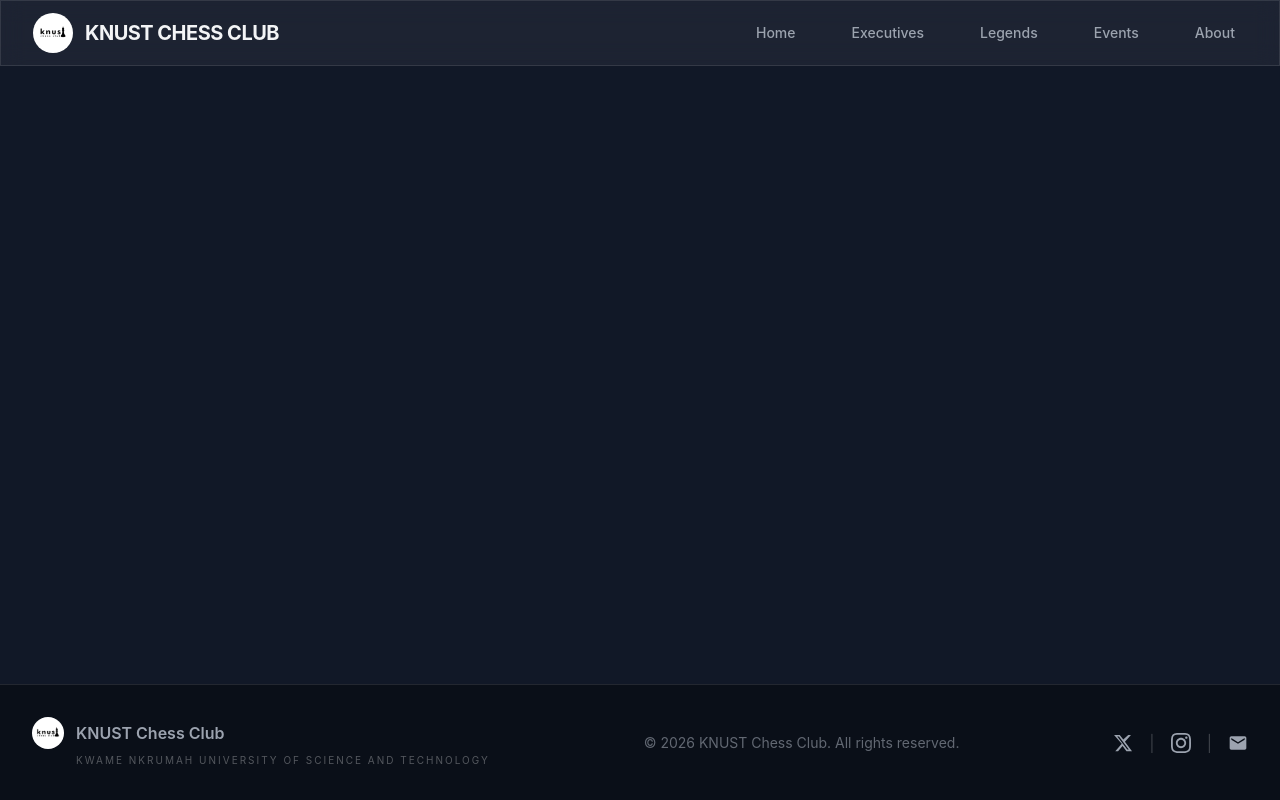
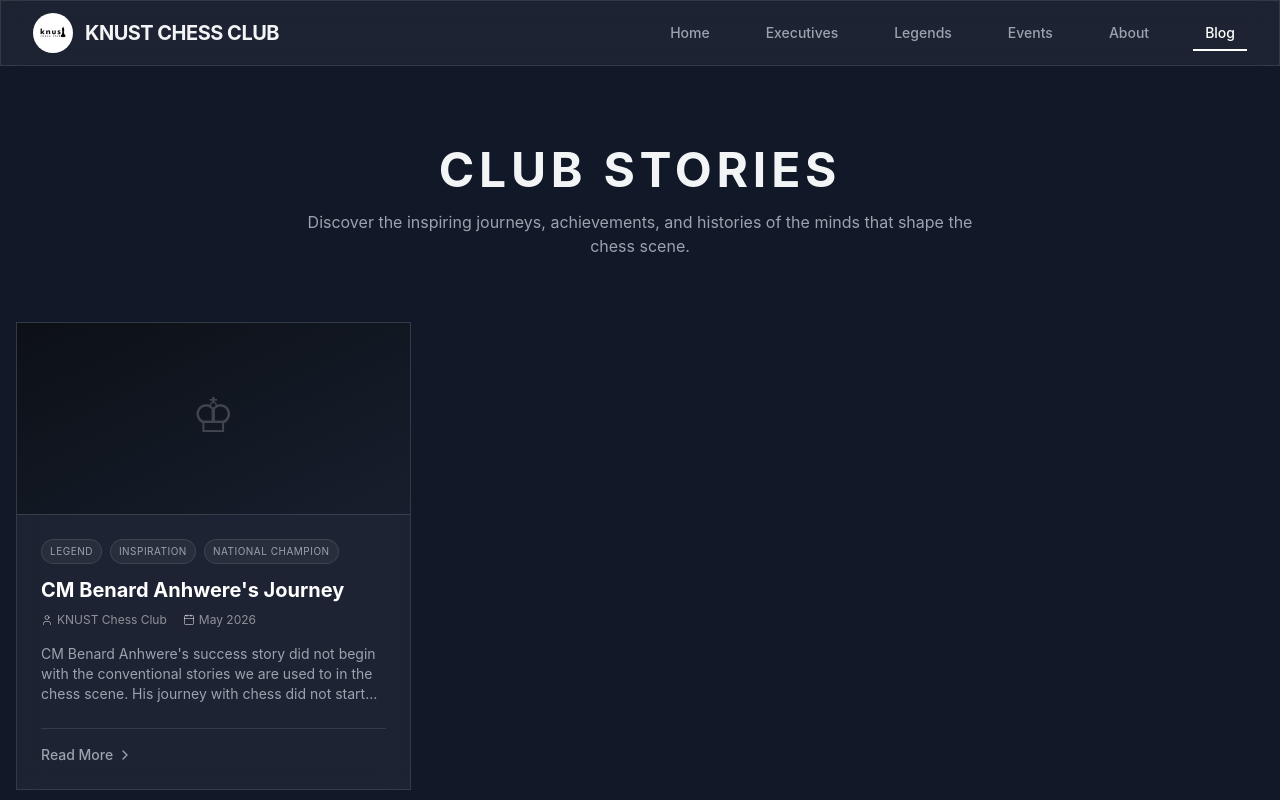
Before and after one commit to ALpatson/knust_chess_website, a React (Vite) app: page /blog in a window 1280 px wide. Shown: the top 800 px of the page. Built offline with nearby package versions, Linux system fonts and the light colour scheme.

Commit message:
add blog page

```diff
--- a/src/App.jsx
+++ b/src/App.jsx
@@ -7,6 +7,7 @@ import Legends from './pages/Legends';
 import Events from './pages/Events';
 import About from './pages/About';
 import Join from './pages/Join';
+import Blog from './pages/Blog';
 
 function App() {
   return (
@@ -21,6 +22,7 @@ function App() {
             <Route path="/events" element={<Events />} />
             <Route path="/about" element={<About />} />
             <Route path="/join" element={<Join />} />
+            <Route path="/blog" element={<Blog />} />
           </Routes>
         </main>
         <Footer />
--- a/src/components/Navbar.jsx
+++ b/src/components/Navbar.jsx
@@ -13,6 +13,7 @@ const Navbar = () => {
     { name: 'Legends', path: '/legends' },
     { name: 'Events', path: '/events' },
     { name: 'About', path: '/about' },
+    { name: 'Blog', path: '/blog' },
   ];
 
   return (
--- /dev/null
+++ b/src/pages/Blog.jsx
@@ -0,0 +1,167 @@
+import { motion, AnimatePresence } from 'framer-motion';
+import { useState } from 'react';
+import { X, ChevronRight, Calendar, User } from 'lucide-react';
+
+const blogPosts = [
+  {
+    id: 1,
+    title: "CM Benard Anhwere's Journey",
+    author: "KNUST Chess Club",
+    date: "May 2026",
+    summary: "CM Benard Anhwere's success story did not begin with the conventional stories we are used to in the chess scene. His journey with chess did not start when he was about five...",
+    content: [
+      "CM Benard Anhwere's success story (spoiler alert) did not begin with the conventional stories we are used to in the chess scene. His journey with chess did not start when he was about five, six or seven years old. Nor did it start he was about eight. His first introduction to chess was at sixteen, when he saw a group of boys intently perusing an 8×8 checkered board with distinct pieces at Presbyterian Boys' Secondary School, Legon.",
+      "Today, he holds the Ghana National Chess Championship (2025) title and has represented Ghana in several chess Olympiads. According to him, Representing Ghana at the 44th FIDE Chess Olympiad in India (his first Olympiad) was the most surreal moment of his chess career. He had grown from the sixteen-year-old boy that decided to teach himself chess using the internet to a twenty-six-year-old representing Ghana at such an international stage.",
+      "A fun fact about CM Anhwere is that he can teach himself anything. Fueled by his love for languages, he has taught himself to speak French, Spanish and is currently trying to add Mandarin Chinese to the list. Moreover, after studying civil engineering at KNUST, he works as a water resources engineer.",
+      "From teaching himself chess at sixteen to becoming the national champion, his next dream is to defeat a grandmaster in an over-the-board classical game."
+    ],
+    image: null,
+    tags: ["Legend", "Inspiration", "National Champion"]
+  }
+];
+
+const Blog = () => {
+  const [selectedPost, setSelectedPost] = useState(null);
+
+  return (
+    <div className="py-20 px-4 max-w-7xl mx-auto min-h-screen relative">
+      <div className="text-center mb-16">
+        <motion.h1
+          initial={{ opacity: 0, y: -20 }}
+          animate={{ opacity: 1, y: 0 }}
+          className="text-4xl md:text-5xl font-bold uppercase tracking-widest mb-4"
+        >
+          Club Stories
+        </motion.h1>
+        <motion.p
+          initial={{ opacity: 0 }}
+          animate={{ opacity: 1 }}
+          transition={{ delay: 0.2 }}
+          className="text-chess-accent max-w-2xl mx-auto"
+        >
+          Discover the inspiring journeys, achievements, and histories of the minds that shape the chess scene.
+        </motion.p>
+      </div>
+
+      <div className="grid grid-cols-1 md:grid-cols-2 lg:grid-cols-3 gap-8">
+        {blogPosts.map((post, index) => (
+          <motion.div
+            key={post.id}
+            initial={{ opacity: 0, scale: 0.95 }}
+            animate={{ opacity: 1, scale: 1 }}
+            transition={{ delay: index * 0.1 }}
+            className="glass-panel overflow-hidden flex flex-col group h-full cursor-pointer hover:border-white/20 transition-all duration-300"
+            onClick={() => setSelectedPost(post)}
+          >
+            {/* Image Section */}
+            <div className="h-48 bg-gray-800 relative border-b border-white/10 overflow-hidden">
+              {post.image ? (
+                <img src={post.image} alt={post.title} className="w-full h-full object-cover group-hover:scale-105 transition-transform duration-700" />
+              ) : (
+                <div className="absolute inset-0 flex flex-col items-center justify-center text-white/20 group-hover:text-white/30 transition-colors bg-gradient-to-br from-black/60 to-gray-900/60">
+                  <span className="text-5xl mb-2">♔</span>
+                </div>
+              )}
+            </div>
+
+            {/* Content Section */}
+            <div className="p-6 flex flex-col flex-grow relative">
+              <div className="flex gap-2 mb-3 flex-wrap">
+                {post.tags.map(tag => (
+                  <span key={tag} className="text-[10px] uppercase tracking-wider bg-white/5 text-chess-accent px-2 py-1 rounded-full border border-white/10">
+                    {tag}
+                  </span>
+                ))}
+              </div>
+
+              <h2 className="text-xl font-bold text-white mb-2 line-clamp-2">
+                {post.title}
+              </h2>
+
+              <div className="flex items-center gap-4 text-xs text-white/50 mb-4">
+                <span className="flex items-center gap-1"><User size={12} /> {post.author}</span>
+                <span className="flex items-center gap-1"><Calendar size={12} /> {post.date}</span>
+              </div>
+
+              <p className="text-gray-400 text-sm mb-6 line-clamp-3 flex-grow">
+                {post.summary}
+              </p>
+
+              <div className="mt-auto pt-4 border-t border-white/10 flex items-center text-chess-accent text-sm font-medium group-hover:text-white transition-colors">
+                Read More <ChevronRight size={16} className="ml-1 group-hover:translate-x-1 transition-transform" />
+              </div>
+            </div>
+          </motion.div>
+        ))}
+      </div>
+
+      {/* Modal */}
+      <AnimatePresence>
+        {selectedPost && (
+          <motion.div
+            initial={{ opacity: 0 }}
+            animate={{ opacity: 1 }}
+            exit={{ opacity: 0 }}
+            className="fixed inset-0 z-[100] flex items-center justify-center p-4 sm:p-6 bg-black/80 backdrop-blur-sm"
+            onClick={() => setSelectedPost(null)}
+          >
+            <motion.div
+              initial={{ opacity: 0, scale: 0.95, y: 20 }}
+              animate={{ opacity: 1, scale: 1, y: 0 }}
+              exit={{ opacity: 0, scale: 0.95, y: 20 }}
+              onClick={(e) => e.stopPropagation()}
+              className="glass-panel w-full max-w-3xl max-h-[90vh] overflow-hidden flex flex-col relative"
+            >
+              <button
+                onClick={() => setSelectedPost(null)}
+                className="absolute top-4 right-4 p-2 rounded-full bg-black/50 text-white/70 hover:text-white hover:bg-black/80 transition-all z-10"
+              >
+                <X size={20} />
+              </button>
+
+              <div className="overflow-y-auto custom-scrollbar">
+                {selectedPost.image ? (
+                  <div className="h-64 sm:h-80 w-full bg-gray-900 relative">
+                    <img src={selectedPost.image} alt={selectedPost.title} className="w-full h-full object-cover" />
+                    <div className="absolute inset-0 bg-gradient-to-t from-black/90 via-black/40 to-transparent" />
+                  </div>
+                ) : (
+                  <div className="h-32 sm:h-48 w-full bg-gradient-to-b from-gray-900 to-black/90 relative flex items-center justify-center">
+                    <span className="text-6xl text-white/10 absolute">♔</span>
+                  </div>
+                )}
+
+                <div className="p-6 sm:p-10 relative -mt-10 sm:-mt-16">
+                  <div className="flex gap-2 mb-4 flex-wrap">
+                    {selectedPost.tags.map(tag => (
+                      <span key={tag} className="text-xs uppercase tracking-wider bg-black/80 text-chess-accent px-3 py-1 rounded-full border border-white/20 backdrop-blur-md">
+                        {tag}
+                      </span>
+                    ))}
+                  </div>
+
+                  <h1 className="text-3xl sm:text-4xl font-bold text-white mb-4">
+                    {selectedPost.title}
+                  </h1>
+
+                  <div className="flex items-center gap-6 text-sm text-white/60 mb-8 pb-8 border-b border-white/10">
+                    <span className="flex items-center gap-2"><User size={16} /> {selectedPost.author}</span>
+                    <span className="flex items-center gap-2"><Calendar size={16} /> {selectedPost.date}</span>
+                  </div>
+
+                  <div className="space-y-6 text-gray-300 leading-relaxed text-lg">
+                    {selectedPost.content.map((paragraph, idx) => (
+                      <p key={idx}>{paragraph}</p>
+                    ))}
+                  </div>
+                </div>
+              </div>
+            </motion.div>
+          </motion.div>
+        )}
+      </AnimatePresence>
+    </div>
+  );
+};
+
+export default Blog;
```
Also changed, not shown: src/pages/Home.jsx (+20 -6 lines), 1 other file (tests, documents, lock files or other folders).
